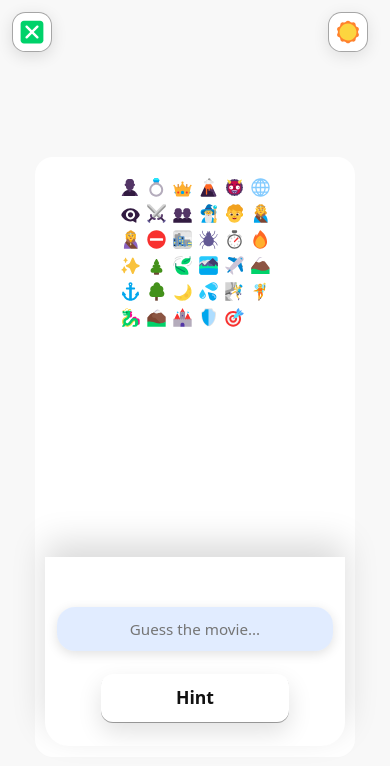
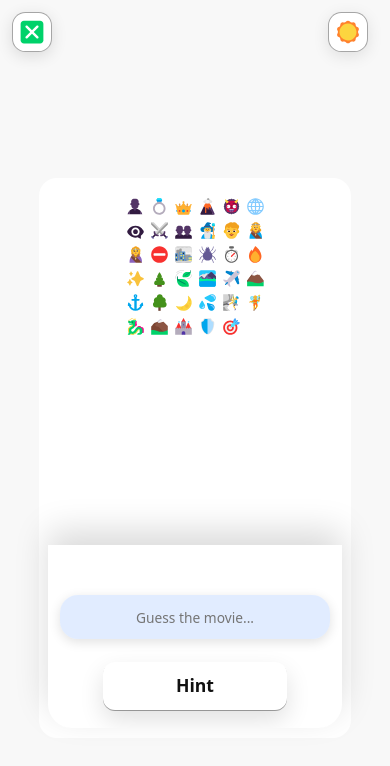
Before and after one commit to ojole/emcrypted, a React (Create React App) app in the folder emcrypted-react/: page /start in a window 390 px wide. Shown: the top 766 px of the page. Built offline with nearby package versions, Linux system fonts and the light colour scheme; a web font is replaced by a local one.

Commit message:
Refine game card fit, guess tile behavior, and summary scroll areas

```diff
--- a/emcrypted-react/src/App.css
+++ b/emcrypted-react/src/App.css
@@ -27,16 +27,15 @@ body,
 }
 
 .game-stage {
+  --stage-top-pad: calc(max(12px, env(safe-area-inset-top)) + var(--hud-size) + 10px);
+  --stage-bottom-pad: calc(max(12px, env(safe-area-inset-bottom)) + 12px);
   width: 100%;
   min-height: 100dvh;
   display: flex;
   align-items: center;
   justify-content: center;
   box-sizing: border-box;
-  padding:
-    calc(max(12px, env(safe-area-inset-top)) + var(--hud-size) + 10px)
-    clamp(10px, 3vw, 22px)
-    calc(max(12px, env(safe-area-inset-bottom)) + 12px);
+  padding: var(--stage-top-pad) clamp(10px, 3vw, 22px) var(--stage-bottom-pad);
 }
 
 .app-header {
@@ -278,21 +277,16 @@ body.theme-dark .top-left-username {
 }
 
 .phoneCard--game {
-  width: min(calc(100% - 18px), 356px);
-  max-width: 356px;
+  width: min(calc(100% - 16px), 340px);
+  max-width: 340px;
   height: min(
-    650px,
-    calc(
-      100dvh
-      - max(20px, env(safe-area-inset-top))
-      - max(20px, env(safe-area-inset-bottom))
-      - 12px
-    )
+    620px,
+    calc(100dvh - var(--stage-top-pad) - var(--stage-bottom-pad))
   );
   min-height: 0;
   max-height: none;
   margin: 0 auto;
-  padding: clamp(10px, 2.1vh, 14px) clamp(10px, 3vw, 12px);
+  padding: clamp(8px, 1.8vh, 12px) clamp(9px, 2.8vw, 11px);
   gap: clamp(8px, 1.2vw, 14px);
 }
 
@@ -353,28 +347,22 @@ body.theme-dark .top-left-username {
   }
 
   .game-stage {
-    padding:
-      calc(max(10px, env(safe-area-inset-top)) + var(--hud-size) + 8px)
-      12px
-      calc(max(10px, env(safe-area-inset-bottom)) + 10px);
+    --stage-top-pad: calc(max(10px, env(safe-area-inset-top)) + var(--hud-size) + 8px);
+    --stage-bottom-pad: calc(max(10px, env(safe-area-inset-bottom)) + 8px);
+    padding: var(--stage-top-pad) 12px var(--stage-bottom-pad);
   }
 
   .phoneCard--game {
-    width: min(calc(100% - 18px), 320px);
-    max-width: 320px;
+    width: min(calc(100% - 14px), 312px);
+    max-width: 312px;
     height: min(
-      600px,
-      calc(
-        100dvh
-        - max(10px, env(safe-area-inset-top))
-        - max(10px, env(safe-area-inset-bottom))
-        - 8px
-      )
+      560px,
+      calc(100dvh - var(--stage-top-pad) - var(--stage-bottom-pad))
     );
     min-height: 0;
     max-height: none;
     margin: 0 auto;
-    padding: clamp(9px, 2vh, 11px) clamp(9px, 3vw, 10px);
+    padding: clamp(8px, 1.9vh, 10px) clamp(8px, 2.8vw, 9px);
     border-radius: 18px;
   }
 }
--- a/emcrypted-react/src/data/EmojiGrid.js
+++ b/emcrypted-react/src/data/EmojiGrid.js
@@ -36,19 +36,19 @@ const EmojiGrid = forwardRef(
     const isDimming = dimSet.size > 0;
 
     let iconSize = isPhoneWidth
-      ? 22
+      ? 20
       : isVeryCompactWidth
-        ? 23
+        ? 21
         : isNarrowWidth
-          ? 25
+          ? 23
           : isEmbeddedCompactWidth
-            ? 27
-            : 30;
+            ? 25
+            : 28;
     if (isCompactHeight) iconSize -= 1;
     if (isTightHeight) iconSize -= 1;
     if (isUltraTightHeight) iconSize -= 1;
     if (compactMode) iconSize -= isPhoneWidth ? 1 : 2;
-    iconSize = Math.max(20, iconSize);
+    iconSize = Math.max(18, iconSize);
 
     const cellSize = iconSize + (isTightHeight ? 1 : 2);
     const cellGap = isPhoneWidth
--- a/emcrypted-react/src/data/Game.css
+++ b/emcrypted-react/src/data/Game.css
@@ -211,9 +211,9 @@ body.theme-dark .hintCooldown {
   display: flex;
   flex-direction: column;
   gap: 10px;
-  margin: auto 0 0;
-  padding: clamp(12px, 2.6vh, 18px) clamp(12px, 3.4vw, 18px)
-    clamp(20px, 4vh, 30px);
+  margin: 0;
+  padding: clamp(10px, 2.2vh, 14px) clamp(10px, 3vw, 16px)
+    clamp(12px, 2.4vh, 18px);
   background: var(--panel-bg);
   border-bottom-left-radius: var(--card-radius);
   border-bottom-right-radius: var(--card-radius);
@@ -226,7 +226,8 @@ body.theme-dark .game-input {
 }
 
 .search-bar {
-  --guess-input-font-size: clamp(1.05rem, 2vw, 1.3rem);
+  --guess-input-font-size: clamp(0.92rem, 1.55vw, 1.08rem);
+  --guess-option-font-size: clamp(0.9rem, 1.35vw, 1.04rem);
   width: 100%;
   display: flex;
   flex-direction: column;
@@ -240,7 +241,7 @@ body.theme-dark .game-input {
 
 .search-results {
   width: 100%;
-  max-height: min(30vh, 200px);
+  max-height: min(24vh, 172px);
   display: flex;
   flex-direction: column;
   gap: 6px;
@@ -288,7 +289,7 @@ body:not(.theme-dark) .search-results {
   justify-content: space-between;
   align-items: center;
   gap: 8px;
-  font-size: var(--guess-input-font-size);
+  font-size: var(--guess-option-font-size);
   line-height: 1.2;
   cursor: pointer;
   transition: transform 0.18s ease, background-color 0.18s ease;
@@ -310,17 +311,20 @@ body:not(.theme-dark) .search-results {
   color: #ffffff;
 }
 
+.result-item.wrong-guess:hover {
+  background-color: #d64545;
+}
+
 .result-item .guess-option-title {
   flex: 1;
   text-align: left;
-  line-height: 1.15;
+  line-height: 1.1;
   font-family: system-ui, -apple-system, "Segoe UI", Roboto, sans-serif;
   font-weight: 600;
-  font-size: var(--guess-input-font-size);
+  font-size: var(--guess-option-font-size);
   overflow: hidden;
-  display: -webkit-box;
-  -webkit-line-clamp: 2;
-  -webkit-box-orient: vertical;
+  display: block;
+  white-space: nowrap;
   text-overflow: ellipsis;
 }
 
@@ -338,6 +342,15 @@ body:not(.theme-dark) .search-results {
   font-size: 1rem;
   cursor: pointer;
   padding: 0;
+}
+
+.result-item.result-item-disabled {
+  cursor: not-allowed;
+  opacity: 0.92;
+}
+
+.result-item.result-item-disabled .result-arrow {
+  cursor: not-allowed;
 }
 
 .hint-button {
@@ -556,11 +569,11 @@ body.theme-dark .hintCountdownBar {
 
   .game-input {
     padding: clamp(10px, 2vh, 14px) clamp(10px, 3vw, 14px)
-      calc(clamp(16px, 3.2vh, 24px) + env(safe-area-inset-bottom));
+      calc(clamp(12px, 2.6vh, 18px) + env(safe-area-inset-bottom));
   }
 
   .game-board {
-    max-height: min(52vh, 470px);
+    max-height: min(50vh, 430px);
   }
 
   /* Keep pills visible on mobile instead of hiding them */
@@ -582,11 +595,12 @@ body.theme-dark .hintCountdownBar {
   }
 
   .search-bar {
-    --guess-input-font-size: clamp(0.95rem, 3.8vw, 1.08rem);
+    --guess-input-font-size: clamp(0.86rem, 3.2vw, 0.98rem);
+    --guess-option-font-size: clamp(0.84rem, 3vw, 0.96rem);
   }
 
   .search-results {
-    max-height: min(22vh, 148px);
+    max-height: min(20vh, 136px);
     gap: 5px;
   }
 
@@ -617,7 +631,7 @@ body.theme-dark .hintCountdownBar {
   }
 
   .game-board {
-    max-height: min(46vh, 420px);
+    max-height: min(42vh, 360px);
   }
 
   .btn {
@@ -637,6 +651,6 @@ body.theme-dark .hintCountdownBar {
   }
 
   .game-board {
-    max-height: min(44vh, 380px);
+    max-height: min(40vh, 330px);
   }
 }
--- a/emcrypted-react/src/data/Game.js
+++ b/emcrypted-react/src/data/Game.js
@@ -177,6 +177,7 @@ const Game = ({ onVictory, onExit, refereeData, setRefereeData }) => {
   const [highlightedEmojis, setHighlightedEmojis] = useState([]);
   const [dimmedEmojis, setDimmedEmojis] = useState([]);
   const [usedGuesses, setUsedGuesses] = useState([]);
+  const [failedGuesses, setFailedGuesses] = useState(() => new Set());
   const [sessionStartMs, setSessionStartMs] = useState(Date.now());
   const [gameOver, setGameOver] = useState(false);
   const [exitGlyph, setExitGlyph] = useState(EXIT_ICON);
@@ -265,6 +266,7 @@ const Game = ({ onVictory, onExit, refereeData, setRefereeData }) => {
       setHighlightedEmojis([]);
       setDimmedEmojis([]);
       setUsedGuesses([]);
+      setFailedGuesses(new Set());
       setSearchResults([]);
       setSubmittedGuess("");
       setGameOver(false);
@@ -351,10 +353,7 @@ const Game = ({ onVictory, onExit, refereeData, setRefereeData }) => {
       const filteredMovies = moviesList.filter((movie) =>
         movie.title.toLowerCase().includes(userInput.toLowerCase())
       );
-      const remainingResults = filteredMovies.filter(
-        (movie) => !usedGuesses.includes(movie.title.toLowerCase())
-      );
-      setSearchResults(remainingResults.slice(0, 5));
+      setSearchResults(filteredMovies.slice(0, 5));
     } else {
       setSearchResults([]);
     }
@@ -364,15 +363,25 @@ const Game = ({ onVictory, onExit, refereeData, setRefereeData }) => {
   const calculateElapsedMs = useCallback(() => Date.now() - sessionStartMs, [sessionStartMs]);
 
   const submitGuess = (movieTitle) => {
-    const submittedTitle = String(movieTitle || "").toLowerCase();
+    const submittedTitle = String(movieTitle || "").trim().toLowerCase();
+    if (!submittedTitle || failedGuesses.has(submittedTitle) || !currentMovie) {
+      return;
+    }
+
+    const nextGuessCount = usedGuesses.includes(submittedTitle)
+      ? usedGuesses.length
+      : usedGuesses.length + 1;
+
     setSubmittedGuess(submittedTitle);
     setGuess(movieTitle);
-    setUsedGuesses((prev) => [...prev, movieTitle.toLowerCase()]);
+    setUsedGuesses((prev) =>
+      prev.includes(submittedTitle) ? prev : [...prev, submittedTitle]
+    );
     setRefereeData((prev) => ({
       ...prev,
       guesses: prev.guesses + 1,
     }));
-    if (!currentMovie) return;
+
     if (movieTitle.toLowerCase() === currentMovie.title.toLowerCase()) {
       setIsCorrect(true);
       setGameOver(true);
@@ -384,7 +393,7 @@ const Game = ({ onVictory, onExit, refereeData, setRefereeData }) => {
         onVictory({
           title: currentMovie.title,
           hintsUsed: hintHistory.length,
-          guesses: usedGuesses.length + 1,
+          guesses: nextGuessCount,
           sessionTime: calculateElapsedMs(),
           breakdown: currentMovie.breakdown,
           tokens: policyTokens,
@@ -392,6 +401,14 @@ const Game = ({ onVictory, onExit, refereeData, setRefereeData }) => {
         });
       }, CORRECT_FEEDBACK_MS);
     } else {
+      setFailedGuesses((prev) => {
+        if (prev.has(submittedTitle)) {
+          return prev;
+        }
+        const next = new Set(prev);
+        next.add(submittedTitle);
+        return next;
+      });
       setIsCorrect(false);
       setTimeout(() => {
         setIsCorrect(null);
@@ -805,10 +822,13 @@ const Game = ({ onVictory, onExit, refereeData, setRefereeData }) => {
             />
             <div className="search-results scrollArea">
               {searchResults.map((movie, index) => {
+                const normalizedMovieTitle = movie.title.toLowerCase();
                 const isThisCorrect =
-                  isCorrect === true && movie.title.toLowerCase() === submittedGuess;
+                  isCorrect === true && normalizedMovieTitle === submittedGuess;
                 const isThisWrong =
-                  isCorrect === false && movie.title.toLowerCase() === submittedGuess;
+                  failedGuesses.has(normalizedMovieTitle) ||
+                  (isCorrect === false && normalizedMovieTitle === submittedGuess);
+                const isLockedWrong = failedGuesses.has(normalizedMovieTitle);
 
                 const arrowToken = {
                   asset: "/vendor/fluent-emoji/27a1-fe0f.svg",
@@ -840,16 +860,25 @@ const Game = ({ onVictory, onExit, refereeData, setRefereeData }) => {
                 return (
                   <div
                     key={`${movie.title}-${index}`}
-                    className={`result-item ${isThisWrong ? "wrong-guess" : isThisCorrect ? "correct-guess" : ""}`}
-                    onClick={() => submitGuess(movie.title)}
+                    className={`result-item ${isThisWrong ? "wrong-guess" : isThisCorrect ? "correct-guess" : ""} ${isLockedWrong ? "result-item-disabled" : ""}`}
+                    onClick={() => {
+                      if (!isLockedWrong) {
+                        submitGuess(movie.title);
+                      }
+                    }}
+                    aria-disabled={isLockedWrong}
                   >
                     <span className="guess-option-title">{movie.title}</span>
                     <button
                       type="button"
                       className="result-arrow"
+                      disabled={isLockedWrong}
+                      aria-disabled={isLockedWrong}
                       onClick={(e) => {
                         e.stopPropagation();
-                        submitGuess(movie.title);
+                        if (!isLockedWrong) {
+                          submitGuess(movie.title);
+                        }
                       }}
                     >
                       <EmojiIcon
--- a/emcrypted-react/src/styles.css
+++ b/emcrypted-react/src/styles.css
@@ -193,7 +193,9 @@
   display: flex;
   flex-direction: column;
   position: relative;
-  max-height: 480px;
+  height: clamp(320px, 54vh, 500px);
+  max-height: clamp(320px, 54vh, 500px);
+  min-height: 320px;
   padding: 16px 20px;
   box-sizing: border-box;
 }
@@ -208,7 +210,8 @@
 /* Scrollable middle section (breakdown rows only) */
 .summaryScrollable {
   flex: 1 1 auto;
-  min-height: 0;               /* 🔑 lets flexbox shrink this area instead of forcing overflow past the card */
+  min-height: 0;               /* keep this region as the dedicated breakdown scroller */
+  max-height: 100%;
   overflow-y: auto;
   padding-right: 12px;
   scrollbar-width: none;
@@ -225,6 +228,7 @@
   position: relative;
   flex: 1 1 auto;
   min-height: 0;
+  max-height: 100%;
 }
 
 /* Shared app-owned scrollbar styling for any internal scroll area */
@@ -383,3 +387,16 @@
   margin-left: auto;
   margin-right: auto;
 }
+
+@media (max-width: 768px) {
+  .resultCardInner {
+    height: clamp(300px, 50vh, 440px);
+    max-height: clamp(300px, 50vh, 440px);
+    min-height: 300px;
+    padding: 14px 14px;
+  }
+
+  .summaryScrollable {
+    padding-right: 10px;
+  }
+}
```
